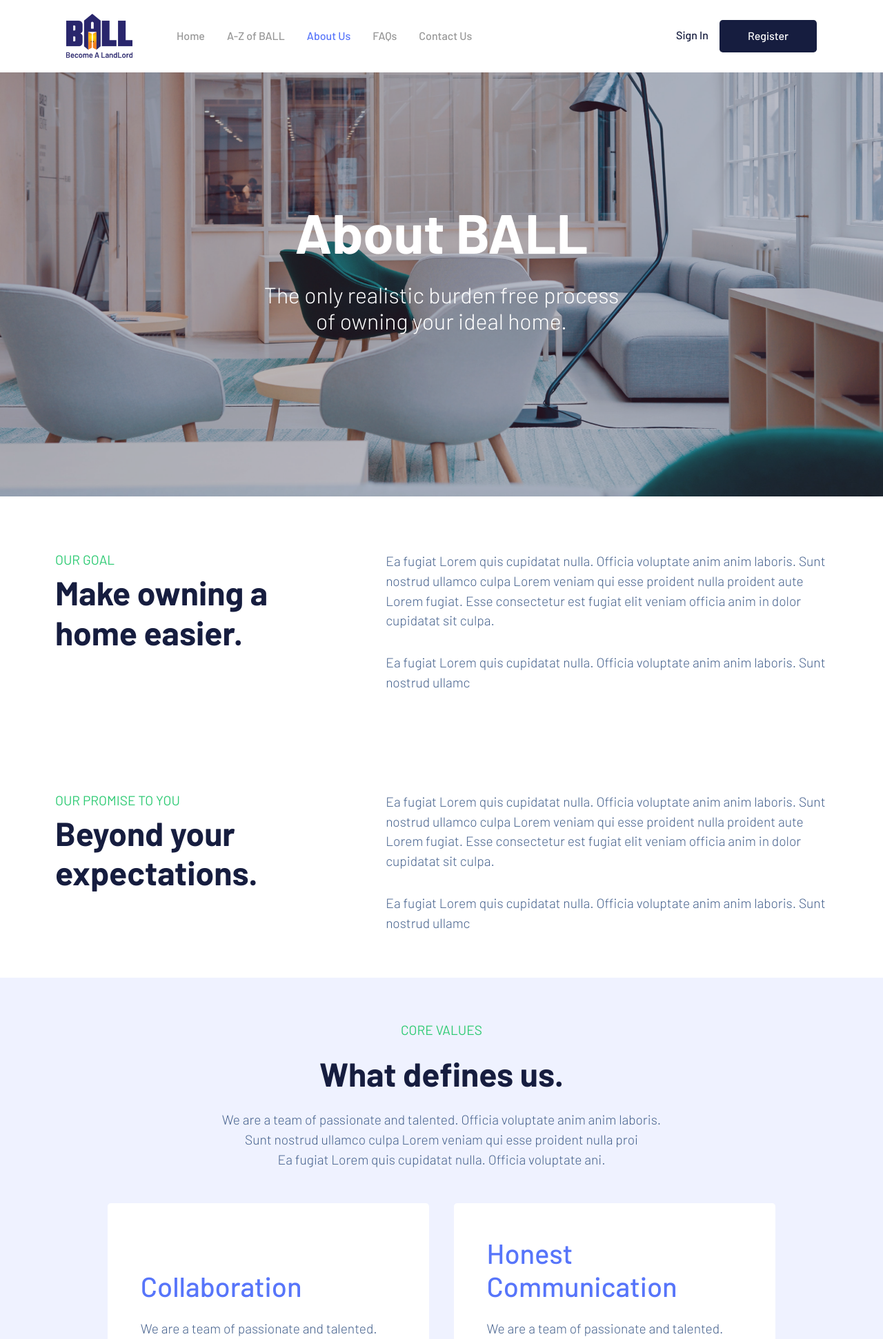
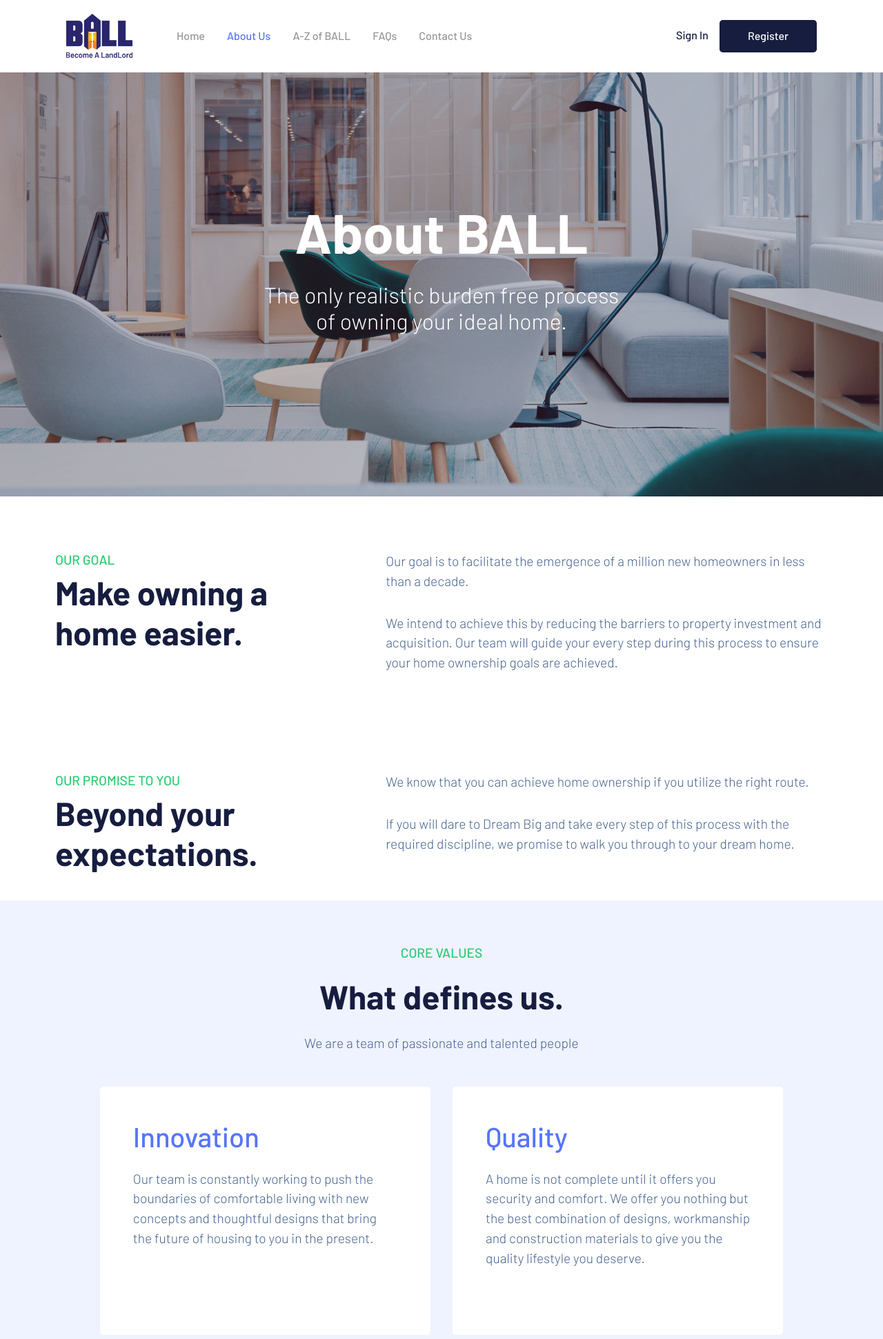
Before and after one commit to Highrachy/ballers-ws, a PHP site: page /ballers/public/about.php in a window 1280 px wide. Shown: the top 1942 px of the page at 69% size. Run offline with PHP 8.4, Linux system fonts and the light colour scheme; some libraries are stand-ins or nearby versions.

Commit message:
feature: ensure content displays the right way

```diff
--- a/public/about.php
+++ b/public/about.php
@@ -14,8 +14,8 @@
         <h2 class="about-goal-heading">Make owning a <br> home easier.</h2>
     </div>
     <div class="col-lg-7 col-12">
-        <p class="about-goal-text">Ea fugiat Lorem quis cupidatat nulla. Officia voluptate anim anim laboris. Sunt nostrud ullamco culpa Lorem veniam qui esse proident nulla proident aute Lorem fugiat. Esse consectetur est fugiat elit veniam officia anim in dolor cupidatat sit culpa.</p>
-        <p class="about-goal-text">Ea fugiat Lorem quis cupidatat nulla. Officia voluptate anim anim laboris. Sunt nostrud ullamc</p>
+        <p class="about-goal-text">Our goal is to facilitate the emergence of a million new homeowners in less than a decade.</p>
+        <p class="about-goal-text">We intend to achieve this by reducing the barriers to property investment and acquisition. Our team will guide your every step during this process to ensure your home ownership goals are achieved.</p>
     </div>
 </section>
 
@@ -25,8 +25,8 @@
         <h2 class="about-goal-heading">Beyond your expectations.</h2>
     </div>
     <div class="col-lg-7 col-12">
-        <p class="about-goal-text">Ea fugiat Lorem quis cupidatat nulla. Officia voluptate anim anim laboris. Sunt nostrud ullamco culpa Lorem veniam qui esse proident nulla proident aute Lorem fugiat. Esse consectetur est fugiat elit veniam officia anim in dolor cupidatat sit culpa.</p>
-        <p class="about-goal-text">Ea fugiat Lorem quis cupidatat nulla. Officia voluptate anim anim laboris. Sunt nostrud ullamc</p>
+        <p class="about-goal-text">We know that you can achieve home ownership if you utilize the right route.</p>
+        <p class="about-goal-text">If you will dare to Dream Big and take every step of this process with the required discipline, we promise to walk you through to your dream home.</p>
     </div>
 </section>
 
@@ -34,25 +34,31 @@
     <h6 class="about-core-title">CORE VALUES</h6>
     <h2 class="about-core-heading">What defines us.</h2>
 
-    <p class="about-core-text">We are a team of passionate and talented. Officia voluptate anim anim laboris. <br> Sunt nostrud ullamco culpa Lorem veniam qui esse proident nulla proi <br>Ea fugiat Lorem quis cupidatat nulla. Officia voluptate ani. </p>
+    <p class="about-core-text">We are a team of passionate and talented people</p>
 
-
+    <div class="row row-eq-height justify-content-center">
         <div class="col-lg-5 col-sm-5 col-12 about-core-values">
-            <h4 class="about-core-values-heading"> <br> Collaboration</h4>
-            <p class="about-core-values-text">We are a team of passionate and talented. Officia voluptate anim anim laboris. Sunt nostrud ullamco culpa Lorem veniam qui esse proident nulla proi</p>
+            <h4 class="about-core-values-heading"> Innovation</h4>
+            <p class="about-core-values-text">Our team is constantly working to push the boundaries of comfortable living with new
+concepts and thoughtful designs that bring the future of housing to you in the present.</p>
         </div>
         <div class="col-lg-5 col-sm-5 col-12 about-core-values">
-            <h4 class="about-core-values-heading">Honest <br> Communication</h4>
-            <p class="about-core-values-text">We are a team of passionate and talented. Officia voluptate anim anim laboris. Sunt nostrud ullamco culpa Lorem veniam qui esse proident nulla proi</p>
+            <h4 class="about-core-values-heading">Quality</h4>
+            <p class="about-core-values-text">A home is not complete until it offers you security and comfort. We offer you nothing but
+the best combination of designs, workmanship and construction materials to give you the quality
+lifestyle you deserve.</p>
         </div>
         <div class="col-lg-5 col-sm-5 col-12 about-core-values">
-            <h4 class="about-core-values-heading">Innovation <br> & Leadership</h4>
-            <p class="about-core-values-text">We are a team of passionate and talented. Officia voluptate anim anim laboris. Sunt nostrud ullamco culpa Lorem veniam qui esse proident nulla proi</p>
+            <h4 class="about-core-values-heading">Accountability</h4>
+            <p class="about-core-values-text">Your contribution is not only secure but insured to ensure that your money is
+accounted for. <br><br></p>
         </div>
         <div class="col-lg-5 col-sm-5 col-12 about-core-values">
-            <h4 class="about-core-values-heading"> <br> Empathy</h4>
-            <p class="about-core-values-text">We are a team of passionate and talented. Officia voluptate anim anim laboris. Sunt nostrud ullamco culpa Lorem veniam qui esse proident nulla proi</p>
+            <h4 class="about-core-values-heading"> Solutions driven</h4>
+            <p class="about-core-values-text">Our constant target is to create and execute housing solutions that makes luxury
+and healthy living available to more hardworking individuals across Nigeria.</p>
         </div>
+    </div>
 </section>
 
 <section class="about-team">
@@ -105,50 +111,6 @@
     </div>
 </section>
 
-<section class="about-board">
-    <h6 class="about-board-title">THE BOARD</h6>
-    <h2 class="about-board-heading">Meet the board members</h2>
-
-    <p class="about-board-text">We are a team of passionate and talented. Officia voluptate anim anim laboris. <br> Sunt nostrud ullamco culpa Lorem veniam qui esse proident nulla proi <br> Ea fugiat Lorem quis cupidatat nulla. Officia voluptate ani. </p>
-
-    <div class="row">
-        <div class="col-lg-3 col-sm-6 col-12 about-team-member">
-            <img src="./assets/img/team/1.png" alt="Oluwajohn Taiwo">
-            <h5 class="about-team-member-name">Oluwajohn Taiwo</h5>
-            <p class="about-team-member-role">CEO</p>
-        </div>
-        <div class="col-lg-3 col-sm-6 col-12 about-team-member">
-            <img src="./assets/img/team/2.png" alt="Oluwajohn Taiwo">
-            <h5 class="about-team-member-name">Oluwajohn Taiwo</h5>
-            <p class="about-team-member-role">CHAIRMAN</p>
-        </div>
-        <div class="col-lg-3 col-sm-6 col-12 about-team-member">
-            <img src="./assets/img/team/3.png" alt="Oluwajohn Taiwo">
-            <h5 class="about-team-member-name">Oluwajohn Taiwo</h5>
-            <p class="about-team-member-role">CTO</p>
-        </div>
-        <div class="col-lg-3 col-sm-6 col-12 about-team-member">
-            <img src="./assets/img/team/4.png" alt="Oluwajohn Taiwo">
-            <h5 class="about-team-member-name">Oluwajohn Taiwo</h5>
-            <p class="about-team-member-role">MANAGING DIRECTOR</p>
-        </div>
-    </div>
-    <div class="row">
-        <div class="col-lg-3 col-12"></div>
-        <div class="col-lg-3 col-sm-6 col-12 about-team-member">
-            <img src="./assets/img/team/5.png" alt="Oluwajohn Taiwo">
-            <h5 class="about-team-member-name">Oluwajohn Taiwo</h5>
-            <p class="about-team-member-role">CEO</p>
-        </div>
-        <div class="col-lg-3 col-sm-6 col-12 about-team-member">
-            <img src="./assets/img/team/6.png" alt="Oluwajohn Taiwo">
-            <h5 class="about-team-member-name">Oluwajohn Taiwo</h5>
-            <p class="about-team-member-role">CHAIRMAN</p>
-        </div>
-        <div class="col-lg-3 col-12"></div>
-    </div>
-</section>
-
 <section class="about-gallery">
     <h6 class="about-gallery-title">COMMUNITY GALLERY</h6>
     <h2 class="about-gallery-heading">Take a deep dive into <br> what your home looks like</h2>
--- a/public/includes/header.php
+++ b/public/includes/header.php
@@ -42,10 +42,10 @@ function addActive($currentPage, $page){
               <a class="nav-link <?php addActive($currentPage,'index') ?>" href="index.php">Home</span></a>
             </li>
             <li class="nav-item">
-              <a class="nav-link <?php addActive($currentPage,'az') ?>" href="az.php">A-Z of BALL</span></a>
+              <a class="nav-link <?php addActive($currentPage,'about') ?>" href="about.php">About Us</a>
             </li>
             <li class="nav-item">
-              <a class="nav-link <?php addActive($currentPage,'about') ?>" href="about.php">About Us</a>
+              <a class="nav-link <?php addActive($currentPage,'az') ?>" href="az.php">A-Z of BALL</span></a>
             </li>
             <li class="nav-item">
               <a class="nav-link <?php addActive($currentPage,'faq') ?>" href="faq.php">FAQs</a>
```
Also changed, not shown: public/privacy-policy.php (deleted, +0 -27 lines), public/assets/css/ballers.css, public/assets/scss/_faq.scss.
